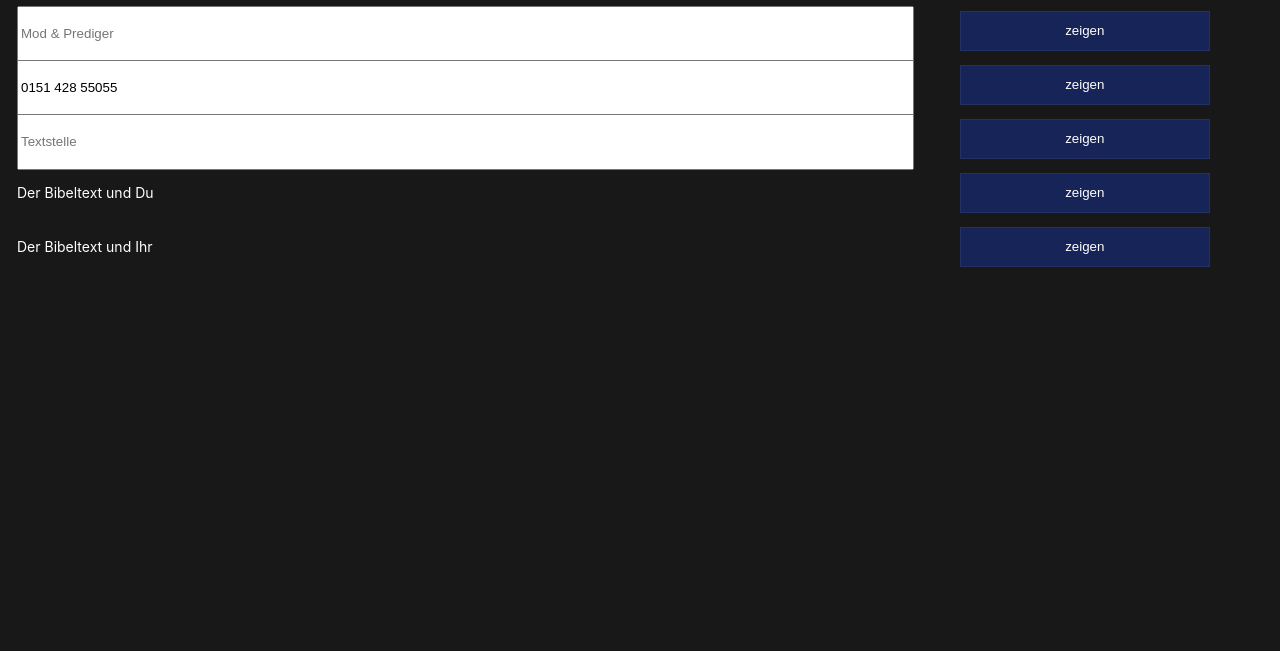
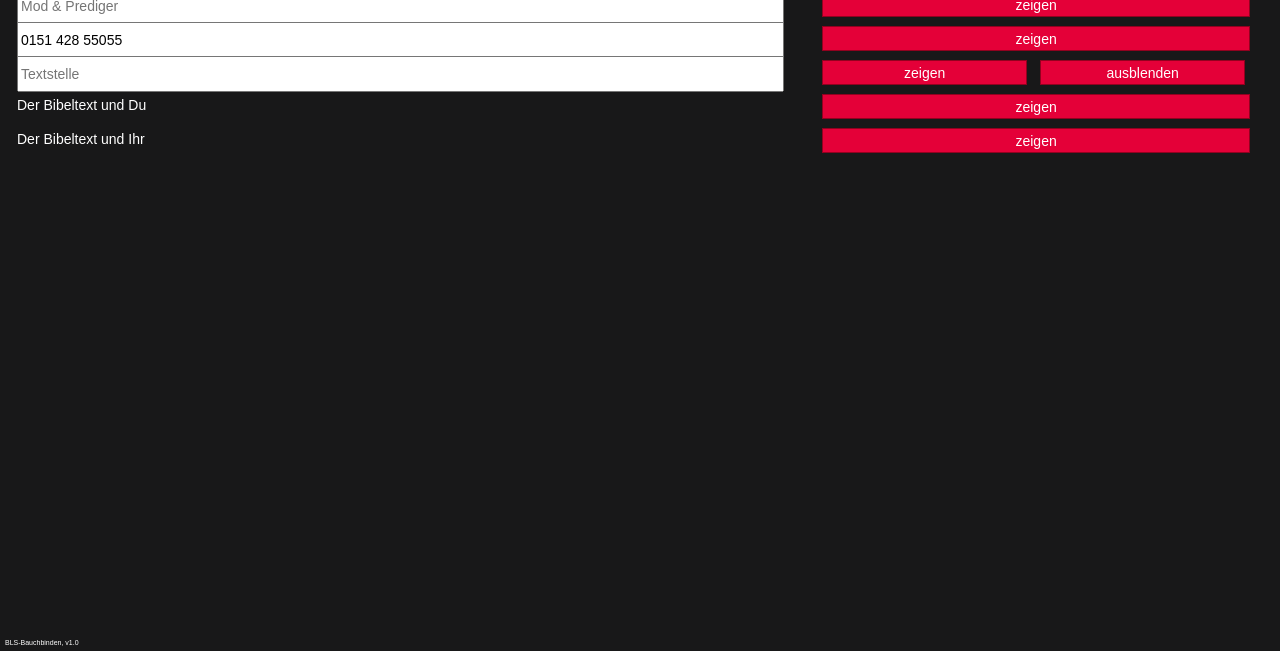
Before and after one commit to cfgCarl/BLS-Bauchbinden, a plain HTML site: page control-panel.html in a window 1280 px wide. Shown: the part 149-800 px from the top of the page. Drawn offline with Linux system fonts and the light colour scheme.

Commit message:
Farben & Schriftart
sowie Bugfixes

```diff
--- a/control-panel.html
+++ b/control-panel.html
@@ -12,7 +12,7 @@
 	<div class="static-panel-top">
 		<input id="lower-thirds-name" placeholder="Spontantext">
 		<button class="onethird" id="sender" onclick="function_send()">zeigen</button>
-		<button class="onethird" id="sender" onclick="function_hide()">alles ausblenden</button>
+		<button class="onethird" id="sender" onclick="function_hide(false)">alles ausblenden</button>
 
 		   <div style="clear:both"></div>
 
@@ -20,14 +20,14 @@
 </div>
 	</div>
 	<div class="panel-bottom">
-		<h3>Bauchbinden</h3>
+		<h3>BLS-Bauchbinden</h3>
 		<table id="schaltbar">
 			<tr class="zeile">
 				<td class="listText">
 					<input class="inhalt" placeholder="Mod & Prediger" value=""></input>
 				</td>
 				<td class="listButtons">
-					<button class="zeigen" id="sender" onclick="function_send()">zeigen</button>
+					<button class="breitButton" id="sender" onclick="function_send()">zeigen</button>
 				</td>
 			</tr>
 			<tr class="zeile">
@@ -35,7 +35,7 @@
 					<input class="inhalt" placeholder="Telefonnummer" value="0151 428 55055"></input>
 				</td>
 				<td class="listButtons">
-					<button class="zeigen" id="sender" onclick="function_send()">zeigen</button>
+					<button class="breitButton" id="sender" onclick="function_send()">zeigen</button>
 				</td>
 			</tr>
 			<tr class="zeile">
@@ -43,37 +43,41 @@
 					<input class="inhalt" placeholder="Textstelle" value=""></input>
 				</td>
 				<td class="listButtons">
-					<button class="zeigen" id="untertitel" onclick="function_send()">zeigen</button>
+					<button class="halbButton" id="untertitelzg" onclick="function_send()">zeigen</button>
+					<button class="halbButton" id="untertitelvb" onclick="function_hide(true)">ausblenden</button>
 				</td>
 			</tr>
 			<tr class="zeile">
 				<td class="listText">
-					<div class="inhalt">Der Bibeltext und Du</input>
+					<div class="fixText">Der Bibeltext und Du</input>
 				</td>
 				<td class="listButtons">
-					<button class="zeigen" id="sender" onclick="function_send()">zeigen</button>
+					<button class="breitButton" id="sender" onclick="function_send()">zeigen</button>
 				</td>
 			</tr>
 			<tr class="zeile">
 				<td class="listText">
-					<div class="inhalt">Der Bibeltext und Ihr</input>
+					<div class="fixText">Der Bibeltext und Ihr</input>
 				</td>
 				<td class="listButtons">
-					<button class="zeigen" id="sender" onclick="function_send()">zeigen</button>
+					<button class="breitButton" id="sender" onclick="function_send()">zeigen</button>
 				</td>
 			</tr>
 		</table>
 	<div>
 
+		<div id="version">BLS-Bauchbinden, v1.0</div>
+
 	<script>
 		cur_inhalt = "";
 		cur_ut = "";
 		$("#schaltbar tr td button ").click(function(){
-			if(this.id == "untertitel") {
+			if(this.id == "untertitelzg") {
 				cur_ut=$(this).parent().parent().find("td").find("div").text();
 				if(cur_ut == "") {cur_ut=$(this).parent().parent().find("td").find("input").val();}
 				function_send();
-			} else {
+			} else if(this.id == "untertitelvb") { /*nothing*/ }
+			else {
 				cur_inhalt = $(this).parent().parent().find("td").find("div").text();
 				if (cur_inhalt == "") {
 					cur_inhalt = $(this).parent().parent().find("td").find("input").val();
@@ -89,10 +93,16 @@
 			ut_to_send = cur_ut;
 			bc.postMessage(inhalt_to_send + '|' + ut_to_send + '|' + 'animateIn'); /* send */
 		};
-		function function_hide() {
-			cur_ut="";
-			cur_inhalt="";
-			bc.postMessage('||animateOut'); /* send - only last parameter*/
+		function function_hide(ut) {
+			if(ut) {
+				cur_ut="";
+				ut_to_send = cur_ut;
+				bc.postMessage(inhalt_to_send + '|' + ut_to_send + '|animateUTOut'); /* send - only last parameter*/
+			} else {
+				cur_ut="";
+				cur_inhalt="";
+				bc.postMessage('||animateOut'); /* send - only last parameter*/
+			}
 		}
 	</script>
 
--- a/style-001.css
+++ b/style-001.css
@@ -2,10 +2,10 @@
   --main-color: #fff;
   --element-radius: 1em;
   --obs-background: #181819;
-  --obs-button-background: #162458;
-  --obs-button-border: #233166;
-  --obs-button-hover-background: #581624;
-  --obs-button-hover-border: #84162d;
+  --obs-button-background: #e40038;
+  --obs-button-border: #92011f;
+  --obs-button-hover-background: #92011f;
+  --obs-button-hover-border: #e25a5e;
   --obs-button-color: #fff
 }
 
@@ -54,7 +54,6 @@ body.browser-source.clock{
 	color: var(--obs-button-color);
 	padding:.75em;
 	text-align:center;
-	width:100%;
 }
 
 .panel button.onethird{
@@ -108,9 +107,38 @@ body.browser-source.clock{
 		overflow:hidden
 		}
 
+		h3{
+			font-size: 2em;
+			font-family: 'Source Sans Pro', sans-serif;
+			font-weight: 700;
+			margin: 0 0 0 0;
+		}
+
+		input{
+			font-size: 1em;
+			font-family: 'Source Sans Pro', sans-serif;
+			font-weight: 400;
+		}
+		::placeholder { /* Chrome, Firefox, Opera, Safari 10.1+ */
+			font-size: 1em;
+			font-family: 'Source Sans Pro', sans-serif;
+			font-weight: 200;
+			opacity: 1; /* Firefox */
+		}
+
+		.fixText{
+			line-height: 30px;
+			width: 95%;
+			font-size: 1em;
+			font-family: 'Source Sans Pro', sans-serif;
+			font-weight: 400;
+			color: white;
+		}
+
 		.bauchbinde-hintergrund{
 			z-index: 0;
 			position: absolute;
+
 			/*background-color: #581624;*/
 		}
 
@@ -187,25 +215,51 @@ body.browser-source.clock{
 
 		.listText{
 			float: left;
-			width: 75%;
-			height: 50px;
+			width: 64%;
+			height: 30px;
 		}
 
 		.listButtons{
 			float: left;
-			width: 20%;
-			height: 50px;
+			width: 35%;
+			height: 30px;
 		}
 
 		.inhalt{
-			line-height: 50px;
+			line-height: 30px;
 			width: 95%;
 		}
 
-		.zeigen{
-			height: 40px;
-			margin: 5px;
-			line-height: 0px;
+.breitButton{
+	height: 25px;
+	margin: 1%;
+	line-height: 0px;
+	width: 98%;
+	font-size: 1em;
+	font-family: 'Source Sans Pro', sans-serif;
+	font-weight: 400;
+	color: white;
+}
+
+.halbButton{
+	height: 25px;
+	margin: 1%;
+	line-height: 0px;
+	width: 47%;
+	font-size: 1em;
+	font-family: 'Source Sans Pro', sans-serif;
+	font-weight: 400;
+	color: white;
+}
+
+		#version{
+			position: absolute;
+			left: 5px;
+			bottom: 5px;
+			font-size: 0.5em;
+			font-family: 'Source Sans Pro', sans-serif;
+			font-weight: 100;
+			color: white;
 		}
 
 		#lower-third, #lower-third.left, #lower-third.right{
```
Also changed, not shown: browser-source.html (+13 -12 lines).
